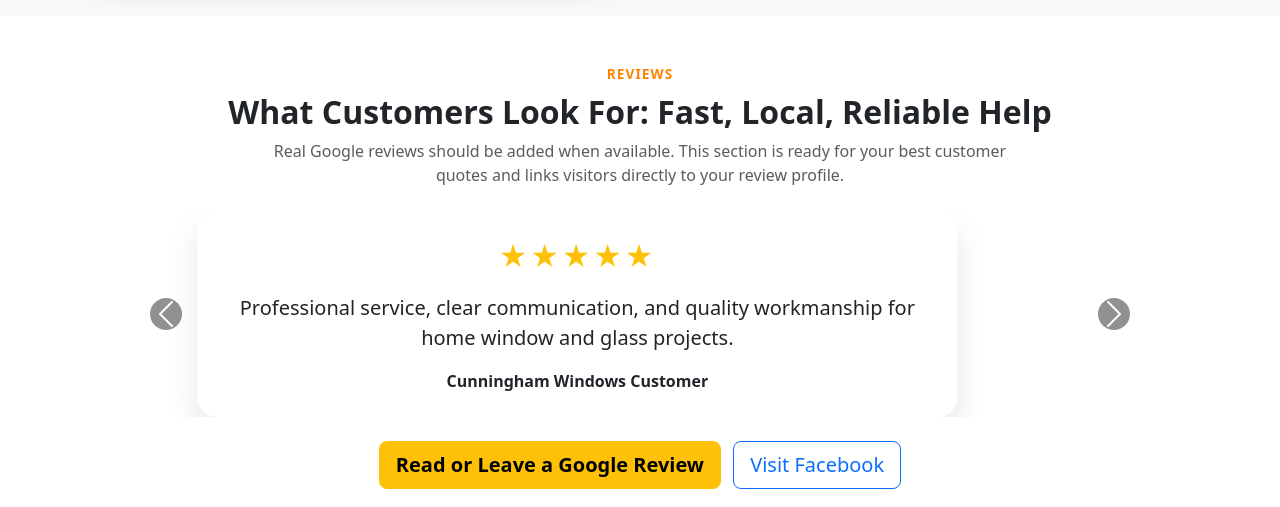
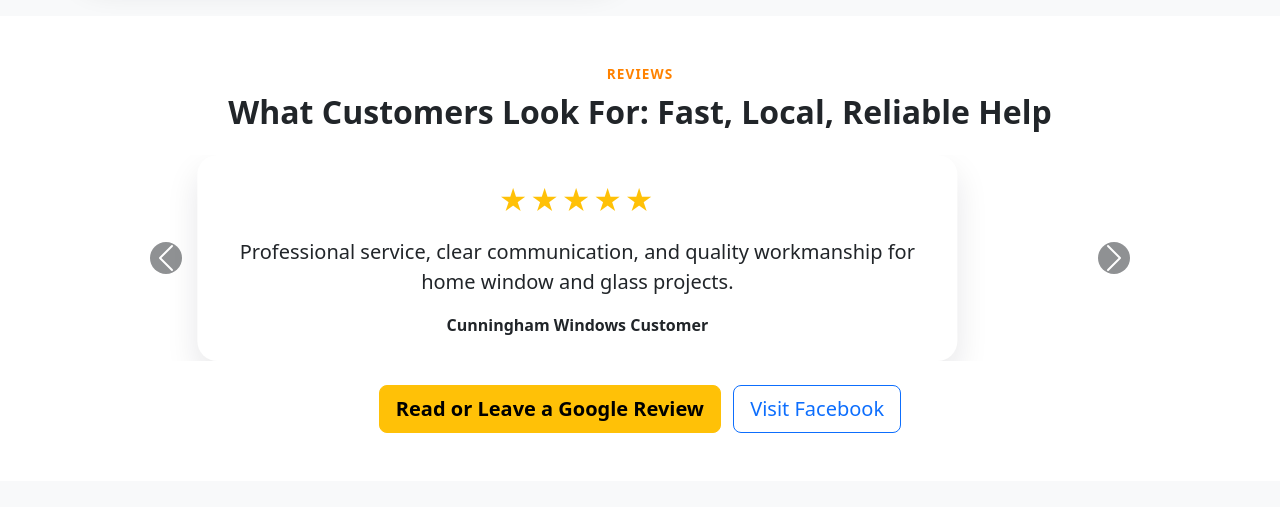
Before and after one commit to cloverhillking77/cunningham-windows, a plain HTML site: page index.html in a window 1280 px wide. Shown: the part 2420-2927 px from the top of the page. Drawn offline with nearby package versions, Linux system fonts and the light colour scheme.

Commit message:
Clear customer quotes section in index.html
Removed placeholder text for customer quotes.

```diff
--- a/index.html
+++ b/index.html
@@ -274,7 +274,7 @@
       <div class="text-center mb-4">
         <p class="eyebrow mb-2">Reviews</p>
         <h2 class="fw-bold">What Customers Look For: Fast, Local, Reliable Help</h2>
-        <p class="text-body-secondary mx-auto" style="max-width:760px;">Real Google reviews should be added when available. This section is ready for your best customer quotes and links visitors directly to your review profile.</p>
+        <p class="text-body-secondary mx-auto" style="max-width:760px;"></p>
       </div>
 
       <div id="reviewsCarousel" class="carousel slide" data-bs-ride="carousel">
```
